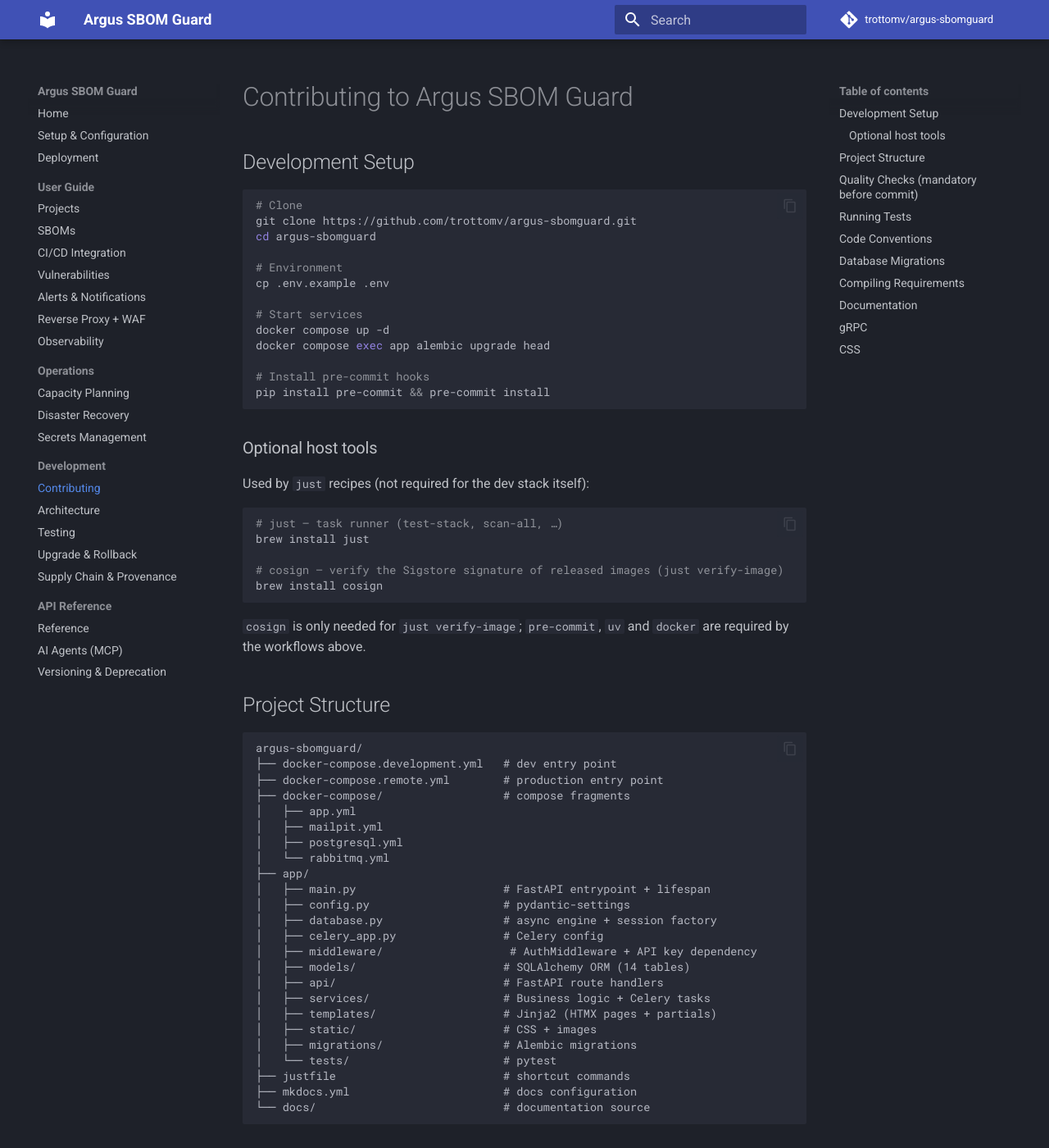
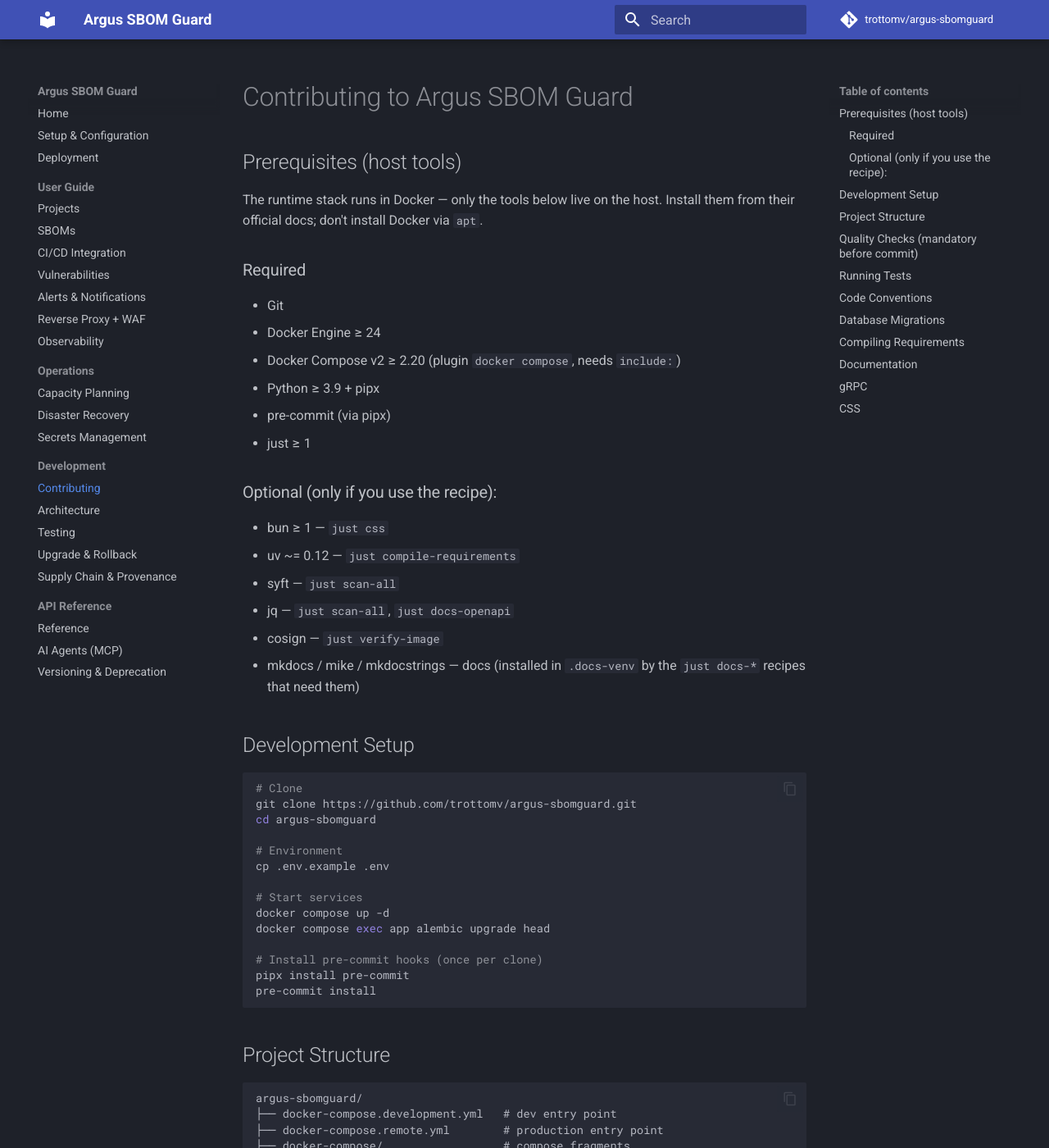
Before and after one commit to trottomv/argus-sbomguard, an MkDocs documentation site: the page built from docs/development/contributing.md, in a window 1280 px wide and 1400 px high. Shown: the whole window at 82% size. Built offline with MkDocs 1.6.1 and Material for MkDocs 9.7.7, drawn with Linux system fonts in a browser that asks for light colours; comment, search, counter and statistics services are not loaded; the version menu is left out; some of the changed text lies outside the part shown.

Commit message:
docs: document host-tool prerequisites and pipx installs
Add a concise prerequisites section to CONTRIBUTING.md (Docker ≥ 24,
Compose ≥ 2.20, Python + pipx, pre-commit, just, plus per-recipe
optional tools), drop host pip install examples in favor of pipx and
the just docs-* recipes, and align AGENTS.md / docs with those tools.

````diff
--- a/CONTRIBUTING.md
+++ b/CONTRIBUTING.md
@@ -1,4 +1,27 @@
 # Contributing to Argus SBOM Guard
+
+## Prerequisites (host tools)
+
+The runtime stack runs in Docker — only the tools below live on the host.
+Install them from their official docs; don't install Docker via `apt`.
+
+### Required
+
+- Git
+- Docker Engine ≥ 24
+- Docker Compose v2 ≥ 2.20 (plugin `docker compose`, needs `include:`)
+- Python ≥ 3.9 + pipx
+- pre-commit (via pipx)
+- just ≥ 1
+
+### Optional (only if you use the recipe):
+
+- bun ≥ 1 — `just css`
+- uv ~= 0.12 — `just compile-requirements`
+- syft — `just scan-all`
+- jq — `just scan-all`, `just docs-openapi`
+- cosign — `just verify-image`
+- mkdocs / mike / mkdocstrings — docs (installed in `.docs-venv` by the `just docs-*` recipes that need them)
 
 ## Development Setup
 
@@ -14,24 +37,10 @@
 docker compose up -d
 docker compose exec app alembic upgrade head
 
-# Install pre-commit hooks
-pip install pre-commit && pre-commit install
+# Install pre-commit hooks (once per clone)
+pipx install pre-commit
+pre-commit install
 ```
-
-### Optional host tools
-
-Used by `just` recipes (not required for the dev stack itself):
-
-```bash
-# just — task runner (test-stack, scan-all, …)
-brew install just
-
-# cosign — verify the Sigstore signature of released images (just verify-image)
-brew install cosign
-```
-
-`cosign` is only needed for `just verify-image`; `pre-commit`, `uv` and `docker`
-are required by the workflows above.
 
 ## Project Structure
 
@@ -133,17 +142,17 @@
 
 ## Documentation
 
+Docs tooling (mkdocs, mkdocs-material, mkdocstrings, mike) is managed by the
+`just docs-*` recipes, which install it in a local `.docs-venv`:
+
 ```bash
-# Install docs dependencies
-pip install mkdocs mkdocs-material "mkdocstrings[python]" mike
-
-# Serve locally
-mkdocs serve
+# Serve locally on :8001
+just docs-serve
 
 # Docs deploy is automatic via CI on tag (v*) and main branch — no manual steps needed.
 
 # List published versions
-mike list
+just docs-list
 ```
 
 ## gRPC
@@ -156,7 +165,9 @@
 
 ## CSS
 
-The frontend uses Tailwind CSS v4 with DaisyUI 5. Rebuild CSS:
+The frontend uses Tailwind CSS v4 with DaisyUI 5. Rebuild CSS (requires
+`bun` on the host — the compiled `dist.css` is gitignored and built into the
+Docker image):
 
 ```bash
 just css
````
Also changed, not shown: AGENTS.md (+6 -7 lines), README.md (+1 -1 lines), docs/development/testing.md (+1 -1 lines).
